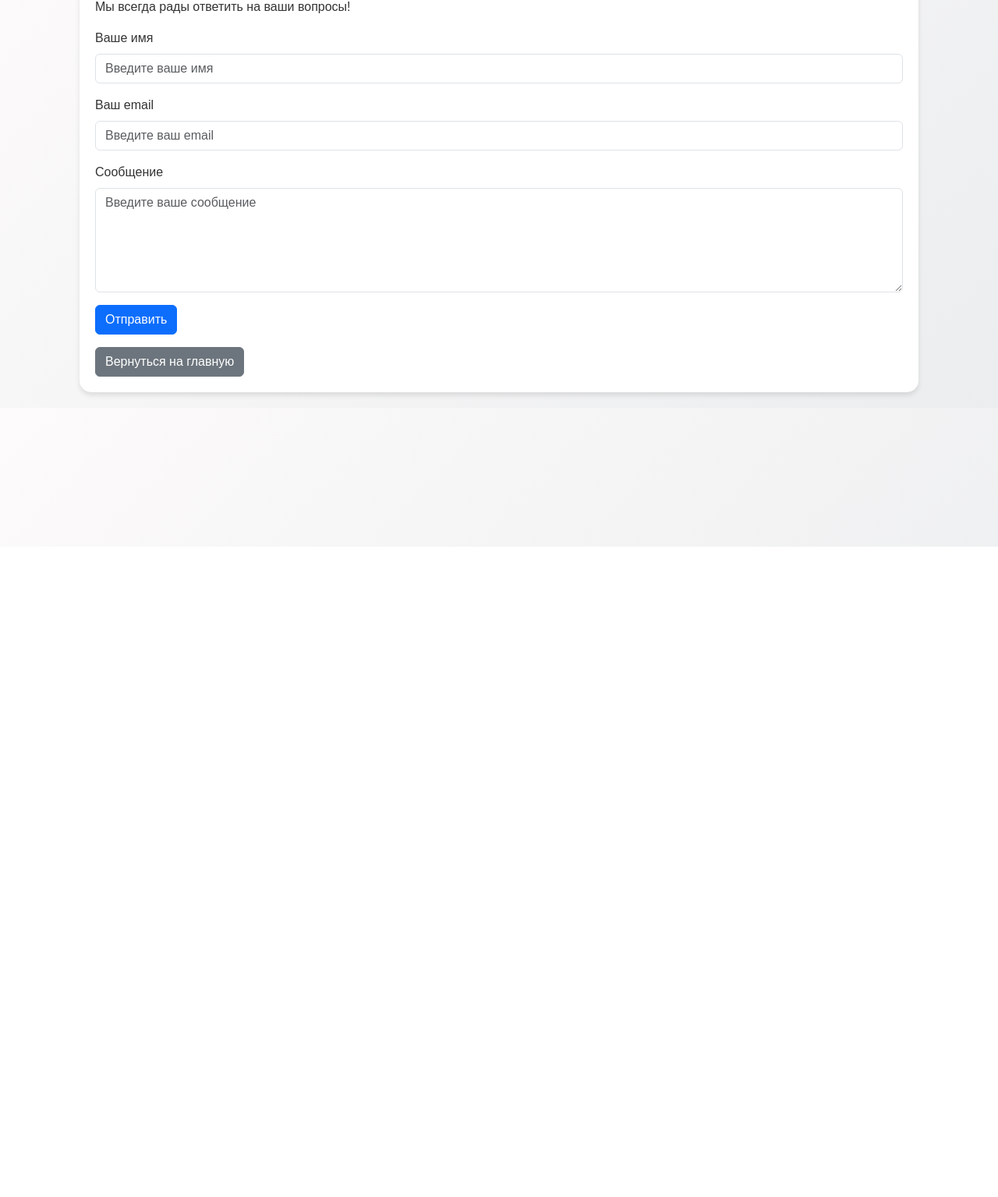
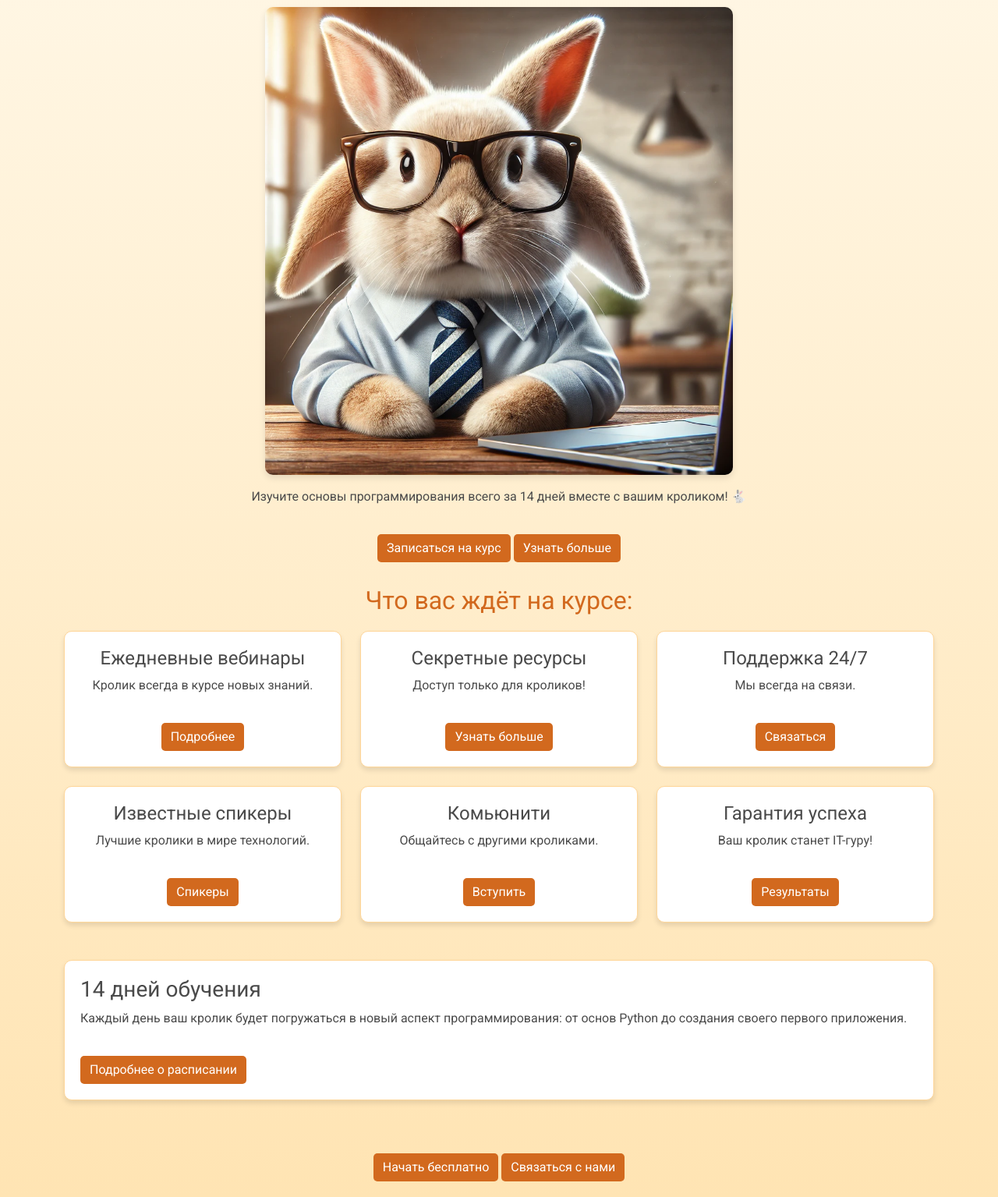
Before and after one commit to weld9n/Rabbit-course-by-weld9n, a plain HTML site: page index.html in a window 1280 px wide. Shown: the part 99-1634 px from the top of the page at 78% size. Before the commit the page ends 800 px from the top, so only its background shows below. Drawn offline with nearby package versions, Linux system fonts and the light colour scheme.

Commit message:
Add files via upload

```diff
--- a/index.html
+++ b/index.html
@@ -3,46 +3,149 @@
 <head>
     <meta charset="UTF-8">
     <meta name="viewport" content="width=device-width, initial-scale=1.0">
-    <title>Contact Us</title>
-    <link href="https://cdn.jsdelivr.net/npm/bootstrap@5.3.0/dist/css/bootstrap.min.css" rel="stylesheet">
+    <title>Курс для кроликов</title>
+    <link href="https://cdn.jsdelivr.net/npm/bootstrap@5.3.0-alpha1/dist/css/bootstrap.min.css" rel="stylesheet">
     <style>
+        @import url('https://fonts.googleapis.com/css2?family=Roboto:wght@400;700&display=swap');
+
         body {
-            font-family: 'Arial', sans-serif;
-            background: linear-gradient(135deg, #fdfbfb, #ebedee);
-            color: #333;
+            font-family: 'Roboto', sans-serif;
+            background: linear-gradient(to bottom, #fff7e6, #ffe4b3);
+            color: #4a4a4a;
+            padding: 20px;
         }
-        .content {
+        .header {
+            text-align: center;
+            margin-bottom: 40px;
+        }
+        .header h1 {
+            font-size: 2.5rem;
+            color: #d2691e;
+        }
+        .description {
+            text-align: center;
+            margin-bottom: 30px;
+        }
+        .image-placeholder {
+            width: 100%;
+            max-width: 600px;
+            height: auto;
+            border-radius: 10px;
+            box-shadow: 0 4px 8px rgba(0, 0, 0, 0.1);
+        }
+        .benefits {
+            margin-top: 30px;
+        }
+        .benefits h2 {
+            text-align: center;
+            margin-bottom: 20px;
+            color: #d2691e;
+        }
+        .benefit-card {
+            background-color: #fff;
+            border: 1px solid #ffd699;
+            border-radius: 10px;
+            padding: 20px;
+            text-align: center;
+            box-shadow: 0 4px 6px rgba(0, 0, 0, 0.1);
+            transition: transform 0.3s;
+        }
+        .benefit-card:hover {
+            transform: translateY(-5px);
+        }
+        .schedule {
+            margin-top: 40px;
             padding: 20px;
             background-color: #fff;
-            border-radius: 15px;
+            border: 1px solid #ffd699;
+            border-radius: 10px;
             box-shadow: 0 4px 6px rgba(0, 0, 0, 0.1);
-            margin: 20px;
+        }
+        .btn-custom {
+            margin-top: 20px;
+            background-color: #d2691e;
+            color: #fff;
+            border-radius: 5px;
+            border: none;
+            transition: background-color 0.3s;
+        }
+        .btn-custom:hover {
+            background-color: #a0522d;
         }
     </style>
 </head>
 <body>
     <div class="container">
-        <div class="content">
-            <h1>Свяжитесь с нами</h1>
-            <p>Мы всегда рады ответить на ваши вопросы!</p>
-            <form>
-                <div class="mb-3">
-                    <label for="name" class="form-label">Ваше имя</label>
-                    <input type="text" class="form-control" id="name" placeholder="Введите ваше имя">
+        <div class="header">
+            <h1>Уникальный курс для домашних кроликов</h1>
+        </div>
+
+        <div class="description">
+            <img src="A_realistic_depiction_of_a_rabbit_wearing_glasses_.png" alt="Кролик с ноутбуком" class="image-placeholder">
+            <p class="mt-3">Изучите основы программирования всего за 14 дней вместе с вашим кроликом! 🐇</p>
+            <button class="btn btn-custom">Записаться на курс</button>
+            <button class="btn btn-custom">Узнать больше</button>
+        </div>
+
+        <div class="benefits">
+            <h2>Что вас ждёт на курсе:</h2>
+            <div class="row g-4">
+                <div class="col-md-4">
+                    <div class="benefit-card">
+                        <h4>Ежедневные вебинары</h4>
+                        <p>Кролик всегда в курсе новых знаний.</p>
+                        <button class="btn btn-custom">Подробнее</button>
+                    </div>
                 </div>
-                <div class="mb-3">
-                    <label for="email" class="form-label">Ваш email</label>
-                    <input type="email" class="form-control" id="email" placeholder="Введите ваш email">
+                <div class="col-md-4">
+                    <div class="benefit-card">
+                        <h4>Секретные ресурсы</h4>
+                        <p>Доступ только для кроликов!</p>
+                        <button class="btn btn-custom">Узнать больше</button>
+                    </div>
                 </div>
-                <div class="mb-3">
-                    <label for="message" class="form-label">Сообщение</label>
-                    <textarea class="form-control" id="message" rows="5" placeholder="Введите ваше сообщение"></textarea>
+                <div class="col-md-4">
+                    <div class="benefit-card">
+                        <h4>Поддержка 24/7</h4>
+                        <p>Мы всегда на связи.</p>
+                        <button class="btn btn-custom">Связаться</button>
+</div>
                 </div>
-                <button type="submit" class="btn btn-primary">Отправить</button>
-            </form>
-            <a href="index.html" class="btn btn-secondary mt-3">Вернуться на главную</a>
+                <div class="col-md-4">
+                    <div class="benefit-card">
+                        <h4>Известные спикеры</h4>
+                        <p>Лучшие кролики в мире технологий.</p>
+                        <button class="btn btn-custom">Спикеры</button>
+                    </div>
+                </div>
+                <div class="col-md-4">
+                    <div class="benefit-card">
+                        <h4>Комьюнити</h4>
+                        <p>Общайтесь с другими кроликами.</p>
+                        <button class="btn btn-custom">Вступить</button>
+                    </div>
+                </div>
+                <div class="col-md-4">
+                    <div class="benefit-card">
+                        <h4>Гарантия успеха</h4>
+                        <p>Ваш кролик станет IT-гуру!</p>
+                        <button class="btn btn-custom">Результаты</button>
+                    </div>
+                </div>
+            </div>
+        </div>
+
+        <div class="schedule mt-5">
+            <h3>14 дней обучения</h3>
+            <p>Каждый день ваш кролик будет погружаться в новый аспект программирования: от основ Python до создания своего первого приложения.</p>
+            <button class="btn btn-custom">Подробнее о расписании</button>
+        </div>
+
+        <div class="mt-5 text-center">
+            <button class="btn btn-custom">Начать бесплатно</button>
+            <button class="btn btn-custom">Связаться с нами</button>
         </div>
     </div>
-    <script src="https://cdn.jsdelivr.net/npm/bootstrap@5.3.0/dist/js/bootstrap.bundle.min.js"></script>
+    <script src="https://cdn.jsdelivr.net/npm/bootstrap@5.3.0-alpha1/dist/js/bootstrap.bundle.min.js"></script>
 </body>
 </html>
```
Also changed, not shown: index2.html (added, +59 -0 lines), index3.html (added, +38 -0 lines), index4.html (added, +48 -0 lines).
